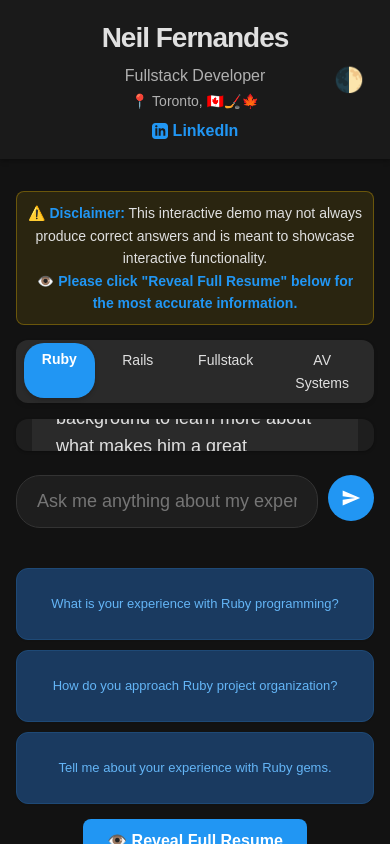
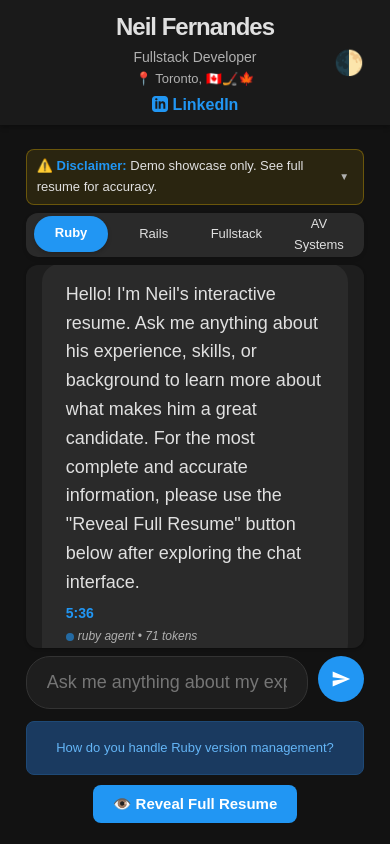
Before and after one commit to neil-sib/neil-sib.github.io, a plain HTML site: page index.html in a window 390 px wide. Drawn offline with Linux system fonts and the light colour scheme.

Commit message:
Optimize for Mobile layout

```diff
--- a/index.html
+++ b/index.html
@@ -24,7 +24,7 @@
       --suggestion-hover: #d0e8ff;
       --box-shadow: rgba(0,0,0,0.1);
       --header-bg: #fff;
-      --max-content-width: 800px;
+      --max-content-width: 1000px; /* Increased from 800px */
       --line-height: 1.6;
       --space-xs: 4px;
       --space-sm: 8px;
@@ -73,50 +73,54 @@
     }
     .header {
       background: var(--header-bg);
-      padding: var(--space-md) 0;
+      padding: var(--space-sm) 0; /* Reduced from space-md */
       box-shadow: 0 2px 5px var(--box-shadow);
       text-align: center;
       position: relative;
-      margin-bottom: var(--space-md);
+      margin-bottom: var(--space-sm); /* Reduced from space-md */
     }
     .name {
-      font-size: 28px;
+      font-size: 24px; /* Reduced from 28px */
       font-weight: 900;
-      margin-bottom: 2px;
+      margin-bottom: 0px; /* Reduced from 2px */
       letter-spacing: -1px;
     }
     .title {
-      font-size: 16px;
+      font-size: 14px; /* Reduced from 16px */
       color: var(--secondary-text);
+      margin: 0; /* Added */
     }
     .location {
-      font-size: 14px;
+      font-size: 13px; /* Reduced from 14px */
       color: var(--secondary-text);
-      margin-top: 2px;
+      margin-top: 0; /* Reduced from 2px */
+    }
+    .social-links {
+      margin-top: 2px !important; /* Reduced from 5px */
     }
     .chat-container {
       max-width: var(--max-content-width);
+      width: 90%; /* Changed from 100% to 90% */
       margin: 0 auto;
-      padding: var(--space-lg);
+      padding: var(--space-md);
       flex-grow: 1;
       display: flex;
       flex-direction: column;
-      height: calc(100vh - 120px);
-      width: 100%;
+      height: calc(100vh - 100px); /* Reduced from 120px */
       box-sizing: border-box;
       overflow: hidden;
     }
     .chat-messages {
       flex-grow: 1;
       overflow-y: auto;
-      padding: var(--space-lg);
+      padding: var(--space-md); /* Reduced from space-lg */
       background: var(--chat-bg);
       border-radius: 12px;
       box-shadow: 0 1px 3px var(--box-shadow);
-      margin-bottom: var(--space-lg);
+      margin-bottom: var(--space-sm); /* Reduced from space-md */
       word-wrap: break-word;
       overflow-wrap: break-word;
-      max-height: calc(100vh - 280px);
+      max-height: calc(100vh - 200px); /* Increased height by reducing from 240px */
       scroll-behavior: smooth;
     }
     .message {
@@ -157,7 +161,7 @@
     .input-area {
       display: flex;
       position: relative;
-      margin-bottom: var(--space-md);
+      margin-bottom: var(--space-sm);
     }
     .chat-input {
       flex-grow: 1;
@@ -197,33 +201,34 @@
       fill: white;
     }
     .suggested-questions {
-      margin-top: var(--space-lg);
-      display: grid;
-      grid-template-columns: repeat(auto-fit, minmax(200px, 1fr));
-      gap: var(--space-sm);
+      margin-top: var(--space-xs); /* Further reduced from space-sm */
+      display: block;
       width: 100%;
+      max-width: 500px;
+      margin-left: auto;
+      margin-right: auto;
     }
     .suggested-question {
       background: var(--suggestion-bg);
       color: var(--suggestion-color);
-      padding: var(--space-md) var(--space-md);
-      border-radius: 12px;
-      font-size: var(--base-font-size);
+      padding: 4px 8px; /* Further reduced padding */
+      border-radius: 8px; /* Reduced from 12px */
+      font-size: 14px; /* Smaller font */
       cursor: pointer;
       border: 1px solid var(--suggestion-border);
       transition: all 0.2s;
       text-align: center;
       word-wrap: break-word;
-      box-shadow: 0 1px 2px rgba(0,0,0,0.05);
+      box-shadow: none; /* Removed box shadow */
       display: flex;
       align-items: center;
       justify-content: center;
-      min-height: 60px;
+      min-height: 38px; /* Further reduced from 48px */
     }
     .suggested-question:hover {
       background: var(--suggestion-hover);
-      transform: translateY(-2px);
-      box-shadow: 0 4px 8px rgba(0,0,0,0.1);
+      transform: translateY(-1px);
+      box-shadow: 0 2px 4px rgba(0,0,0,0.1);
     }
     .typing-indicator {
       display: none;
@@ -297,16 +302,16 @@
       display: none;
       background: var(--primary-color);
       color: white;
-      padding: 12px 24px;
+      padding: 10px 20px;
       border-radius: 8px;
-      font-size: 16px;
-      margin: 15px auto;
+      font-size: 15px;
+      margin: 10px auto 5px;
       cursor: pointer;
       border: none;
       transition: background-color 0.2s;
       text-align: center;
       font-weight: bold;
-      max-width: 300px;
+      max-width: 250px;
     }
     .reveal-resume-btn:hover {
       background: var(--primary-hover);
@@ -320,7 +325,7 @@
       background: var(--chat-bg);
       border-radius: 8px;
       box-shadow: 0 1px 3px var(--box-shadow);
-      width: 100%;
+      width: 90%; /* Changed from 100% to 90% */
       box-sizing: border-box;
     }
 
@@ -401,6 +406,7 @@
     @media (max-width: 768px) {
       .chat-container, .traditional-resume {
         padding: var(--space-md);
+        width: 95%; /* Changed from default to 95% */
       }
 
       .chat-messages {
@@ -413,8 +419,8 @@
 
       .suggested-question {
         font-size: 13px;
-        padding: 10px;
-        min-height: 50px;
+        padding: 6px 8px;
+        min-height: 40px;
       }
 
       .suggested-questions {
@@ -473,24 +479,30 @@
 
     .agent-selector {
       display: flex;
-      margin-bottom: var(--space-md);
+      margin-bottom: var(--space-sm); /* Reduced from space-md */
       background: var(--bubble-ai);
       border-radius: 12px;
       padding: var(--space-xs);
       justify-content: center;
       box-shadow: 0 2px 4px rgba(0,0,0,0.1);
+      height: 38px; /* Fixed height */
+      align-items: center; /* Vertical center alignment */
     }
 
     .agent-option {
-      padding: var(--space-xs) var(--space-md);
+      padding: var(--space-xs) var(--space-sm); /* Reduced from space-md */
       margin: 0 var(--space-xs);
       border-radius: 20px;
       cursor: pointer;
-      font-size: 14px;
+      font-size: 13px; /* Reduced from 14px */
       transition: all 0.2s ease;
       flex: 1;
       text-align: center;
       border: 1px solid transparent;
+      display: flex; /* Added for better centering */
+      align-items: center; /* Vertical center */
+      justify-content: center; /* Horizontal center */
+      height: 26px; /* Fixed height for all options */
     }
 
     .agent-option:hover {
@@ -503,6 +515,46 @@
       font-weight: bold;
       box-shadow: 0 2px 4px rgba(0,0,0,0.2);
       transform: translateY(-1px);
+    }
+
+    /* New styles for the collapsible disclaimer */
+    .disclaimer {
+      background: rgba(255,200,0,0.1);
+      border: 1px solid rgba(255,200,0,0.3);
+      border-radius: 8px;
+      padding: 6px 10px; /* Reduced padding */
+      margin-bottom: 8px; /* Reduced margin */
+      font-size: 13px; /* Smaller font */
+      color: var(--text-color);
+      display: flex;
+      align-items: center;
+      justify-content: space-between;
+    }
+
+    .disclaimer-content {
+      flex: 1;
+    }
+
+    .disclaimer-full {
+      display: none;
+    }
+
+    .disclaimer-toggle {
+      background: none;
+      border: none;
+      color: var(--secondary-text);
+      cursor: pointer;
+      font-size: 10px;
+      padding: 0 4px;
+      transition: transform 0.3s ease;
+    }
+
+    .disclaimer-content.expanded .disclaimer-short {
+      display: none;
+    }
+
+    .disclaimer-content.expanded .disclaimer-full {
+      display: inline;
     }
   </style>
 </head>
@@ -523,9 +575,12 @@
   </div>
 
   <div class="chat-container" id="chat-container">
-    <div class="disclaimer" style="background: rgba(255,200,0,0.1); border: 1px solid rgba(255,200,0,0.3); border-radius: 8px; padding: 10px; margin-bottom: 15px; font-size: 14px; color: var(--text-color); text-align: center;">
-      <strong>⚠️ Disclaimer:</strong> This interactive demo may not always produce correct answers and is meant to showcase interactive functionality. <br>
-      <strong>👁️ Please click "Reveal Full Resume" below for the most accurate information.</strong>
+    <div class="disclaimer">
+      <div class="disclaimer-content collapsed">
+        <strong>⚠️ Disclaimer:</strong> <span class="disclaimer-short">Demo showcase only. See full resume for accuracy.</span>
+        <span class="disclaimer-full">This interactive demo may not always produce correct answers and is meant to showcase interactive functionality. <strong>👁️ Please click "Reveal Full Resume" for accurate information.</strong></span>
+      </div>
+      <button class="disclaimer-toggle">▼</button>
     </div>
 
     <div class="agent-selector" id="agent-selector">
@@ -558,7 +613,7 @@
       <!-- Suggested questions will be added here by JavaScript -->
     </div>
 
-    <button class="reveal-resume-btn" id="reveal-resume-btn">👁️ Reveal Full Resume</button>
+    <button class="reveal-resume-btn" id="reveal-resume-btn" style="display: block;">👁️ Reveal Full Resume</button>
   </div>
 
   <div class="traditional-resume" id="traditional-resume">
@@ -626,6 +681,14 @@
       const chatContainer = document.getElementById('chat-container');
       const traditionalResume = document.getElementById('traditional-resume');
       const agentSelector = document.getElementById('agent-selector');
+      const disclaimerToggle = document.querySelector('.disclaimer-toggle');
+      const disclaimerContent = document.querySelector('.disclaimer-content');
+
+      // Disclaimer toggle functionality
+      disclaimerToggle.addEventListener('click', function() {
+        disclaimerContent.classList.toggle('expanded');
+        this.textContent = disclaimerContent.classList.contains('expanded') ? '▲' : '▼';
+      });
 
       // Track asked questions, count, and answer categories
       const askedQuestions = new Set();
@@ -1502,7 +1565,7 @@
               const response = `<p>Shared is Better (<a href="http://sharedisbetter.com/" target="_blank">sharedisbetter.com</a>) is a feature-rich community platform I developed using Ruby on Rails. It enables:</p>
               <ul>
                 <li class="list-item">Community creation and management with role-based permissions</li>
-                <li class="list-item">Resource sharing with state management (available, taken, etc.)</li>
+                <li class="list-item">Resource sharing with state management (upcoming, available, taken, etc.)</li>
                 <li class="list-item">Event organization with RSVP capabilities</li>
                 <li class="list-item">Real-time messaging and notifications</li>
                 <li class="list-item">Content moderation workflows</li>
@@ -1583,13 +1646,13 @@
         let availableQuestions = questions.filter(q => !askedQuestions.has(q));
 
         // If we have no available questions from this agent, try to get some from all agents
-        if (availableQuestions.length < 3) {
+        if (availableQuestions.length === 0) {
           // First try from the current agent's questions
           const agentSpecificQuestions = agentQuestions[currentAgent] || [];
           const remainingAgentQuestions = agentSpecificQuestions.filter(q => !askedQuestions.has(q));
 
           // If we still need more, get from all agents
-          if (remainingAgentQuestions.length < 3) {
+          if (remainingAgentQuestions.length === 0) {
             // Get random questions from all agents, prioritizing current agent
             const randomUnasked = allAgentQuestions
               .filter(q => !askedQuestions.has(q))
@@ -1602,7 +1665,7 @@
                 // Otherwise random
                 return 0.5 - Math.random();
               })
-              .slice(0, 3 - Math.min(remainingAgentQuestions.length, 3));
+              .slice(0, 1);
 
             availableQuestions = [...remainingAgentQuestions, ...randomUnasked];
           } else {
@@ -1610,43 +1673,20 @@
           }
         }
 
-        // Show up to 3 diverse questions
-        const displayQuestions = [];
-
-        // Get questions trying to avoid similar ones
-        for (const q of availableQuestions) {
-          // Simple check to avoid similar questions - just ensure questions start differently
-          const firstFewWords = q.split(' ').slice(0, 3).join(' ').toLowerCase();
-          const isSimilar = displayQuestions.some(existingQ =>
-            existingQ.split(' ').slice(0, 3).join(' ').toLowerCase() === firstFewWords
-          );
-
-          if (!isSimilar) {
-            displayQuestions.push(q);
-            if (displayQuestions.length >= 3) break;
-          }
-        }
-
-        // If we still need more questions due to similarity filtering
-        if (displayQuestions.length < 3) {
-          for (const q of availableQuestions) {
-            if (!displayQuestions.includes(q)) {
-              displayQuestions.push(q);
-              if (displayQuestions.length >= 3) break;
-            }
-          }
-        }
-
-        displayQuestions.forEach(question => {
+        // Get just one random question
+        if (availableQuestions.length > 0) {
+          const randomIndex = Math.floor(Math.random() * availableQuestions.length);
+          const selectedQuestion = availableQuestions[randomIndex];
+
           const questionDiv = document.createElement('div');
           questionDiv.className = 'suggested-question';
-          questionDiv.textContent = question;
+          questionDiv.textContent = selectedQuestion;
           questionDiv.addEventListener('click', () => {
-            chatInput.value = question;
+            chatInput.value = selectedQuestion;
             // Add to asked questions set
-            askedQuestions.add(question);
+            askedQuestions.add(selectedQuestion);
             // Track category for diversity
-            const category = questionToCategoryMap[question];
+            const category = questionToCategoryMap[selectedQuestion];
             if (category) {
               revealedCategories.add(category);
             }
@@ -1661,7 +1701,7 @@
             sendMessage();
           });
           suggestedQuestions.appendChild(questionDiv);
-        });
+        }
       }
 
       // Function to send a message
```
